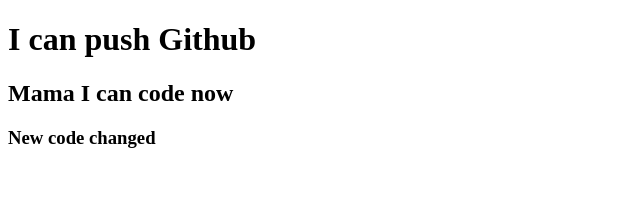
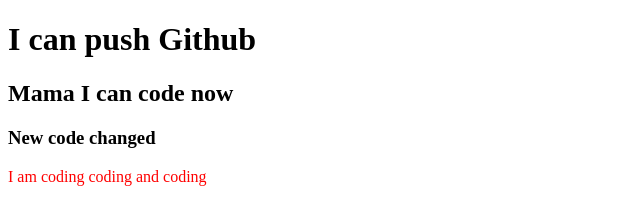
Before and after one commit to tashfiaislamistila/my-second-repo, a plain HTML site: page index.html in a window 1280 px wide. Shown: the whole page, without its empty margins (0-640 px from the left). Drawn offline with Linux system fonts and the light colour scheme.

Commit message:
added style

```diff
--- a/index.html
+++ b/index.html
@@ -5,10 +5,12 @@
     <meta http-equiv="X-UA-Compatible" content="IE=edge">
     <meta name="viewport" content="width=device-width, initial-scale=1.0">
     <title>My second Github repo</title>
+    <link rel="stylesheet" href="style.css">
 </head>
 <body>
     <h1>I can push Github</h1>
     <h2>Mama I can code now</h2>
     <h3>New code changed</h3>
+    <p>I am coding coding and coding</p>
 </body>
 </html>
--- /dev/null
+++ b/style.css
@@ -0,0 +1,3 @@
+p{
+    color: red;
+}
```
